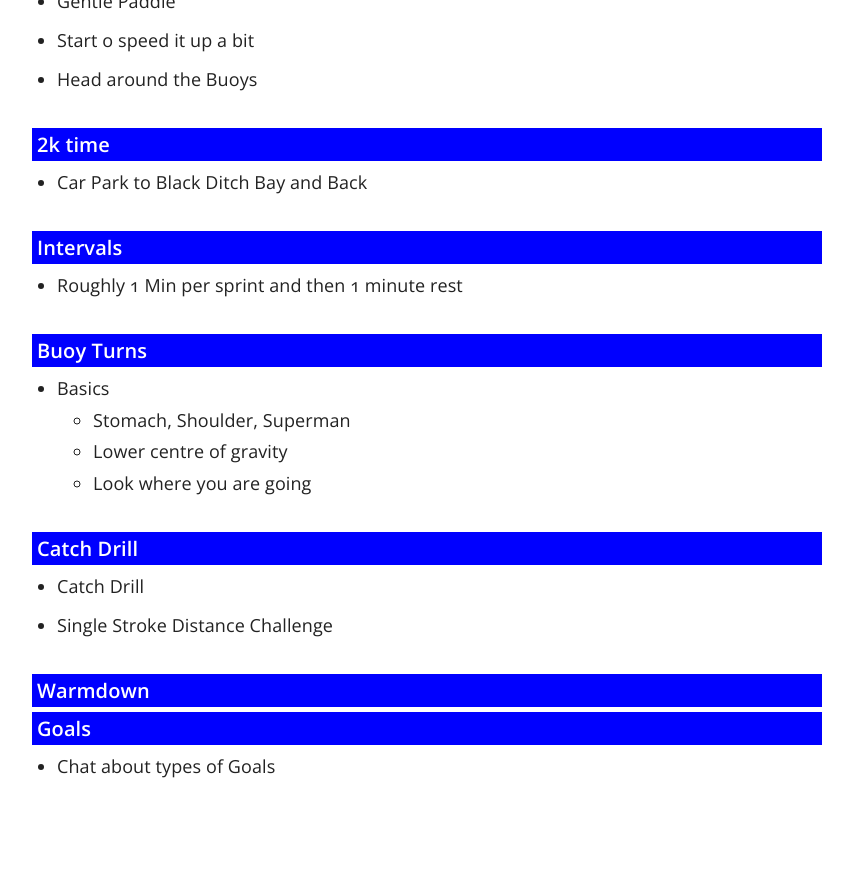
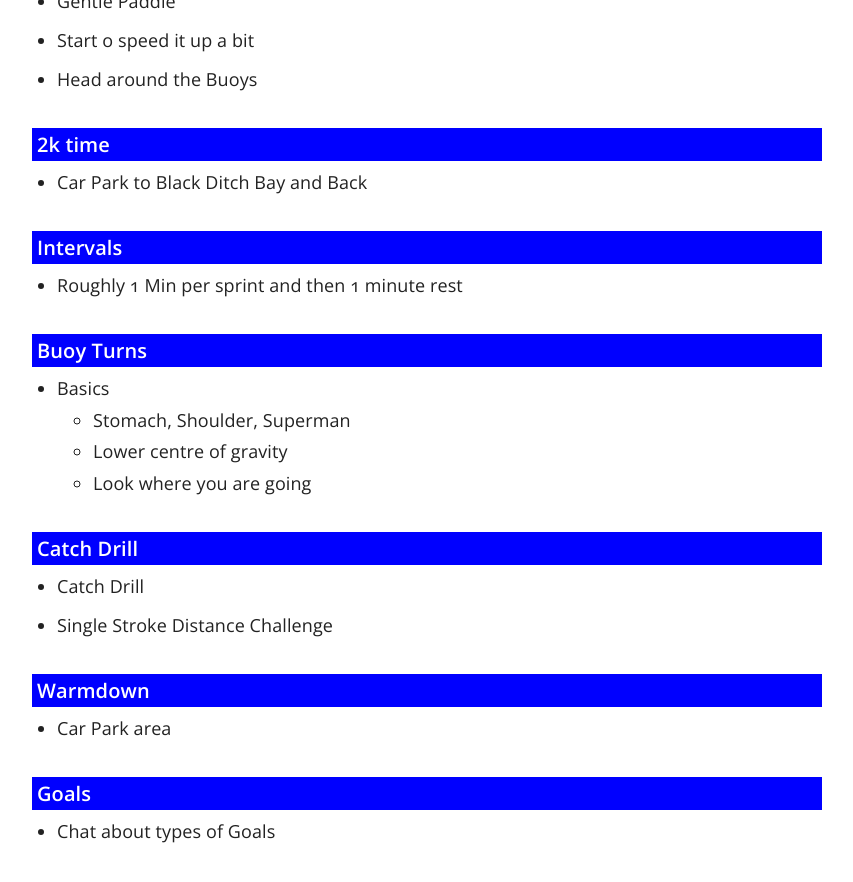
Before and after one commit to scotentSD/template_toolkit, a Jekyll site: the page built from _docs/Content/1-POD.md, in a window 1280 px wide and 900 px high, scrolled down 695 px. Shown: the top 882 px of the window, without its empty margins (363-1216 px from the left). Built offline with Jekyll 4.4.1, drawn with Linux system fonts in a browser that asks for light colours; before the commit the page ends 1530 px from its top, so only the background shows below that.

Commit message:
Update 1-POD.md

```diff
--- a/_docs/Content/1-POD.md
+++ b/_docs/Content/1-POD.md
@@ -49,6 +49,8 @@ h4 {
 - Single Stroke Distance Challenge
 
 #### Warmdown
+- Car Park area
+
 
 #### Goals
 - Chat about types of Goals
```
